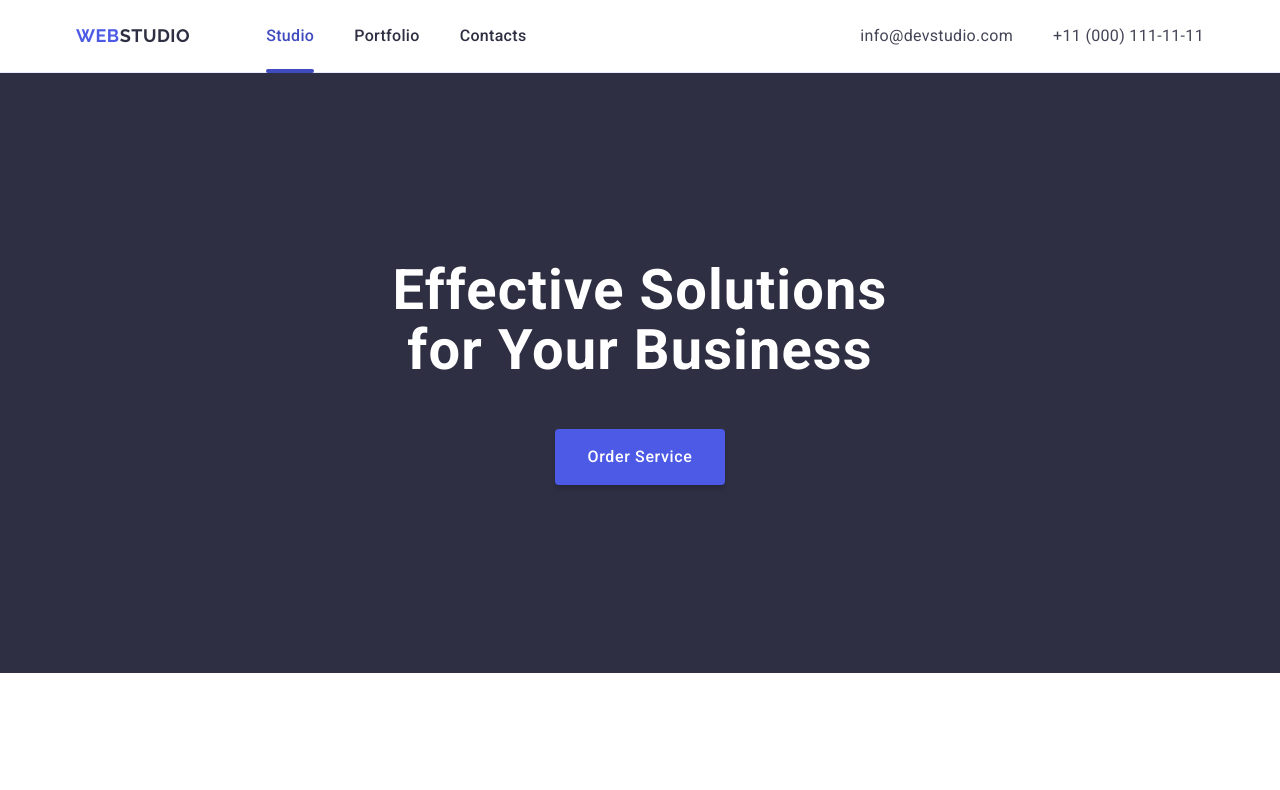
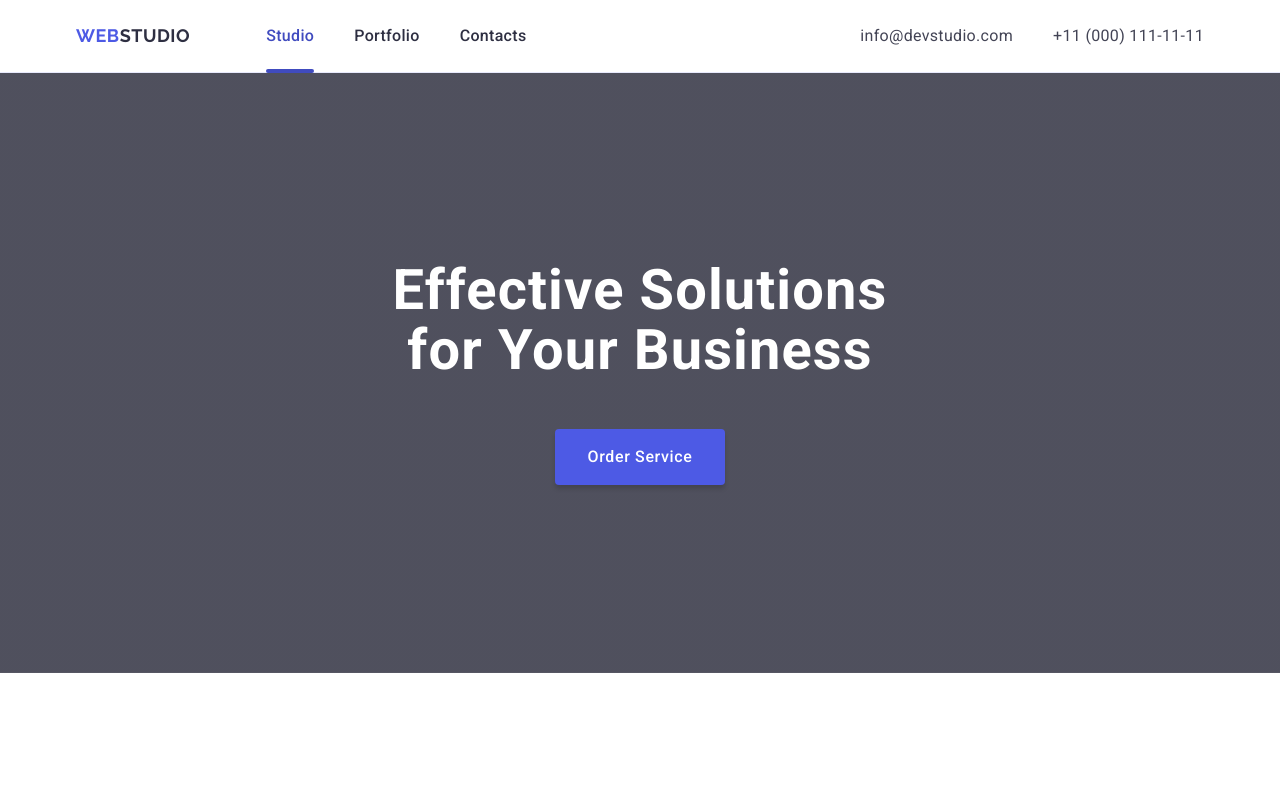
Before and after one commit to Spirit1408/goit-markup-hw-06, a plain HTML site: page index.html in a window 1280 px wide. Shown: the top 790 px of the page. Drawn offline with nearby package versions, Linux system fonts and the light colour scheme; the site is published under a folder, as on GitHub Pages, so addresses that start at the root find nothing.

Commit message:
Update minor fixes

```diff
--- a/css/styles.css
+++ b/css/styles.css
@@ -198,6 +198,7 @@ section {
 }
 
 .main-section {
+    margin: 0 auto;
     padding-top: 188px;
     padding-bottom: 188px;
     background-image: linear-gradient(
@@ -205,7 +206,7 @@ section {
             rgba(46, 47, 66, 0.7),
             rgba(46, 47, 66, 0.7)
         ),
-        url("/images/background.jpg");
+        url("../images/background.jpg");
     background-repeat: no-repeat;
     background-size: cover;
     background-position: center center;
```
